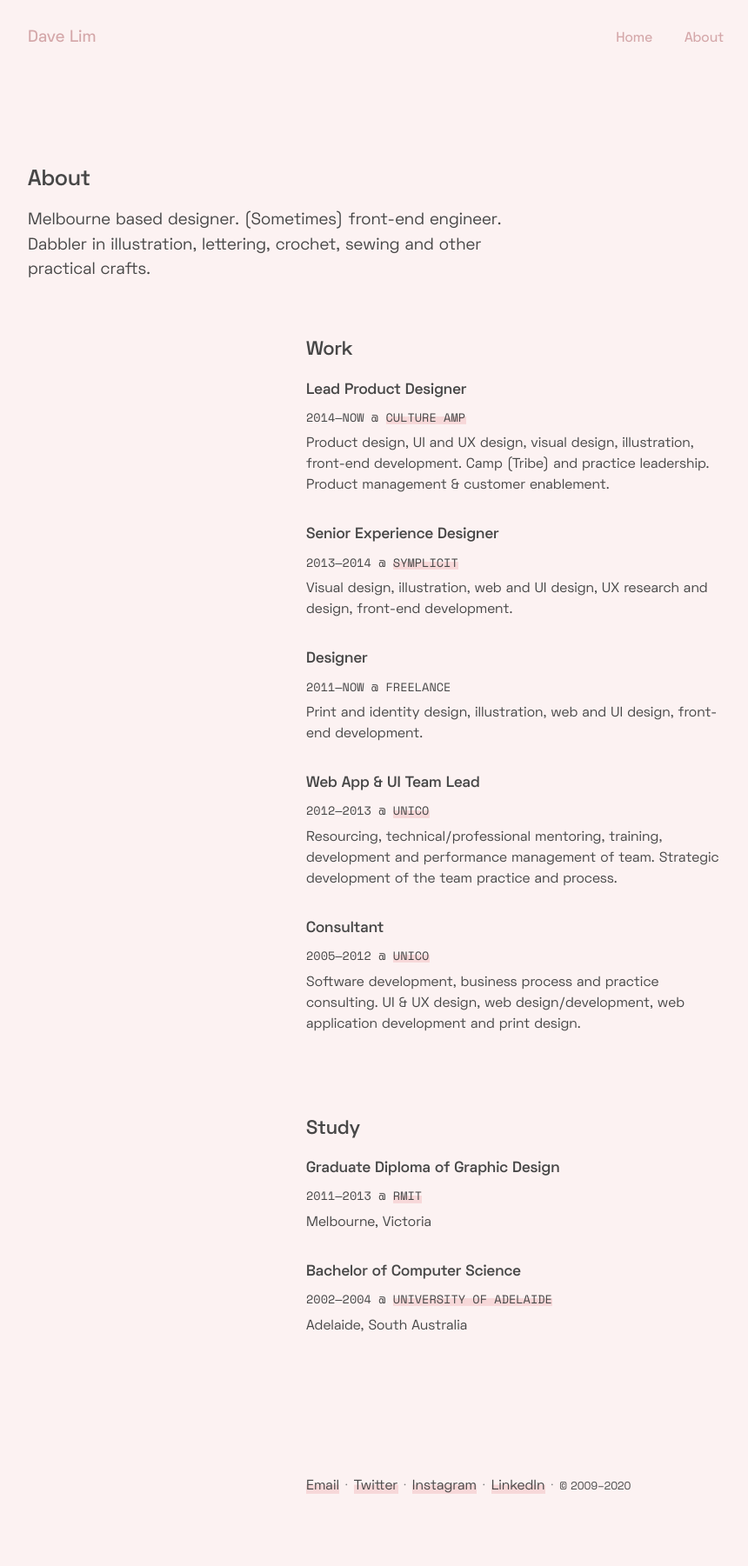
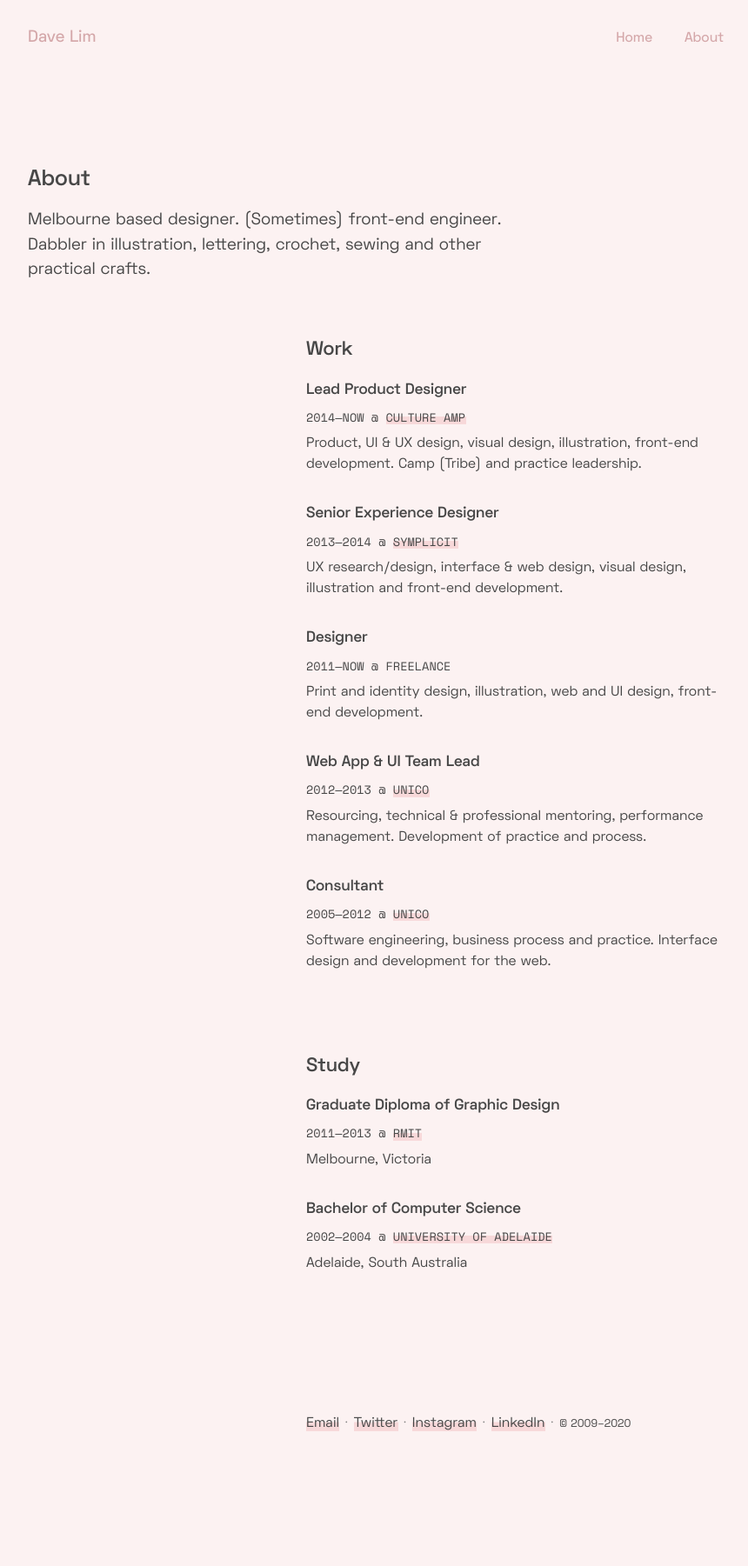
Before and after one commit to dlimiter/dlimiter.github.io, a Jekyll site: the page built from about.html, in a window 1280 px wide. Shown: the whole page at 87% size, without its empty margins (208-1068 px from the left). Built offline with Jekyll 4.4.1, drawn with Linux system fonts in a browser that asks for light colours; after the commit the page ends 1729 px from its top, so only the background shows below that.

Commit message:
Heading style and content tweaks

```diff
--- a/about.html
+++ b/about.html
@@ -24,13 +24,13 @@
       date = "2014&mdash;Now"
       role = "Lead Product Designer"
       employer = "<a href='https://www.cultureamp.com'>Culture Amp</a>"
-      description = "Product design, UI and UX design, visual design, illustration, front-end development. Camp (Tribe) and practice leadership. Product management &amp; customer enablement."
+      description = "Product, UI & UX design, visual design, illustration, front-end development. Camp (Tribe) and practice leadership."
     %}
     {% include resumeitem.html
       date = "2013&mdash;2014"
       role = "Senior Experience Designer"
       employer = "<a href='http://symplicit.com.au'>Symplicit</a>"
-      description = "Visual design, illustration, web and UI design, UX research and design, front-end development."
+      description = "UX research/design, interface & web design, visual design, illustration and front-end development."
     %}
     {% include resumeitem.html
       date = "2011&mdash;Now"
@@ -42,15 +42,14 @@
       date = "2012&mdash;2013"
       role = "Web App &amp; UI Team Lead"
       employer = "<a href='https://www.unico.com.au'>Unico</a>"
-      description = "Resourcing, technical/professional mentoring, training, development
-        and performance management of team. Strategic development of the team practice and process."
+      description = "Resourcing, technical &amp; professional mentoring, performance management. Development of practice and process."
     %}
     {% include resumeitem.html
       date = "2005&mdash;2012"
       role = "Consultant"
       employer = "<a href='https://www.unico.com.au'>Unico</a>"
-      description = "Software development, business process and practice consulting.
-        UI & UX design, web design/development, web application development and print design."
+      description = "Software engineering, business process and practice.
+      Interface design and development for the web."
     %}
   </div>
 </div>
```
